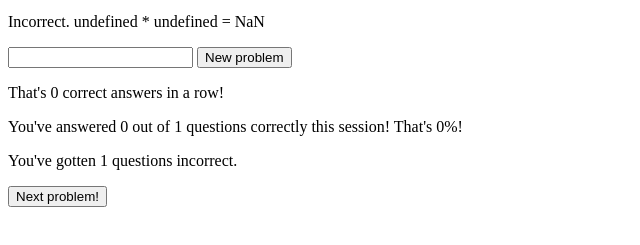
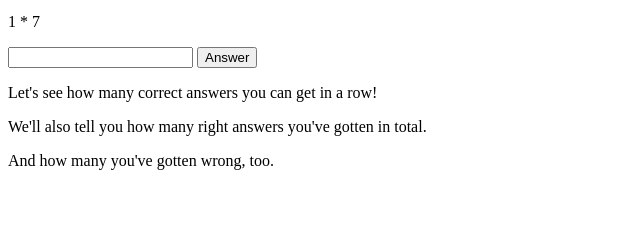
Before and after one commit to nbarnabee/multiplication-trainer, a plain HTML site: page index.html in a window 1280 px wide. Both pictures are taken after a click on the input "New problem". Shown: the part 39-284 px from the top of the page, without its empty margins (0-640 px from the left). Drawn offline with Linux system fonts and the light colour scheme.

Commit message:
Allow a single button to reset or evaluate
I didn't like having a separate button to reset the problem, and this
solution also solves the problem of being able to answer the same
question over and over to build up your score - definitely not what I
was going for with this tool!

```diff
--- a/index.html
+++ b/index.html
@@ -19,7 +19,6 @@
   <p class="scoreStreak"></p>
   <p class="scoreTotal"></p>
   <p class="incorrect"></p>
-  <input type="submit" value="Next problem!" class="reset">
 
   <script>
     let x;
@@ -34,8 +33,6 @@
     let currentStreak = 0; //the streak of correct answers
     let totalScore = 0; //number of correct answers
     let mistakes = 0; //number of incorrect answers
-    let newProblem = false;
-    const reset = document.querySelector('.reset');  // reset the problem
 
     problemDisplay.textContent = `Ready for a new problem?`; // the problem display
     answerClick.value = `New problem`;
@@ -45,13 +42,17 @@
     incorrect.textContent = `And how many you've gotten wrong, too.`;
 
 
-    //let whatToDo = (answerClick.value === `New problem`) ? resetProblem : checkAnswer;
-
-    answerClick.addEventListener('click', checkAnswer);
+    answerClick.addEventListener('click', whatToDo);
 
 
-
-    function checkAnswer() {  //evaluate the response
+    function whatToDo() {
+      if (answerClick.value == 'New problem') { // there's no problem displayed, so we need to generate one
+        x = Math.floor(Math.random() * 12 + 1); // a random number between 1 and 12
+        y = Math.floor(Math.random() * 12 + 1); // a second random number between 1 and 12
+        problemDisplay.textContent = `${x} * ${y}`; // the problem display
+        answerClick.value = "Answer";
+        answerSubmit.value = "";
+      } else if (answerClick.value == 'Answer') {  //there is a problem displayed, so we need to evaluate the answer
         const answer = +answerSubmit.value;
         if (answer == x * y) {
           problemDisplay.textContent = `Correct! ${x} * ${y} = ${x * y}`;
@@ -67,28 +68,16 @@
 
         answerSubmit.value = "";
         answerClick.value = `New problem`;
-      newProblem = false;
         let percentCorrect = (totalScore / (totalScore + mistakes)) * 100;
         scoreStreak.textContent = `That's ${currentStreak} correct answers in a row!`;
         scoreTotal.textContent = `You've answered ${totalScore} out of ${totalScore + mistakes} questions correctly this session! That's ${Math.round(percentCorrect)}%!`;
         incorrect.textContent = `You've gotten ${mistakes} questions incorrect.`;
 
       }
-
-    function resetProblem() {   //reset the problem
-      //answerEval.textContent = "Let's go!";
-      x = Math.floor(Math.random() * 12 + 1); // a random number between 1 and 12
-      y = Math.floor(Math.random() * 12 + 1); // a second random number between 1 and 12
-      problemDisplay.textContent = `${x} * ${y}`; // the problem display
-      answerClick.value = "Answer";
-      newProblem = true;
-      answerSubmit.value = "";
+      else { console.log("I don't understand what's going wrong") }
     }
 
 
-
-    //answerClick.addEventListener('click', checkAnswer);
-    reset.addEventListener('click', resetProblem);
 
   </script>
 </body>
```
Lines whose indentation alone changed are shown as unchanged.
